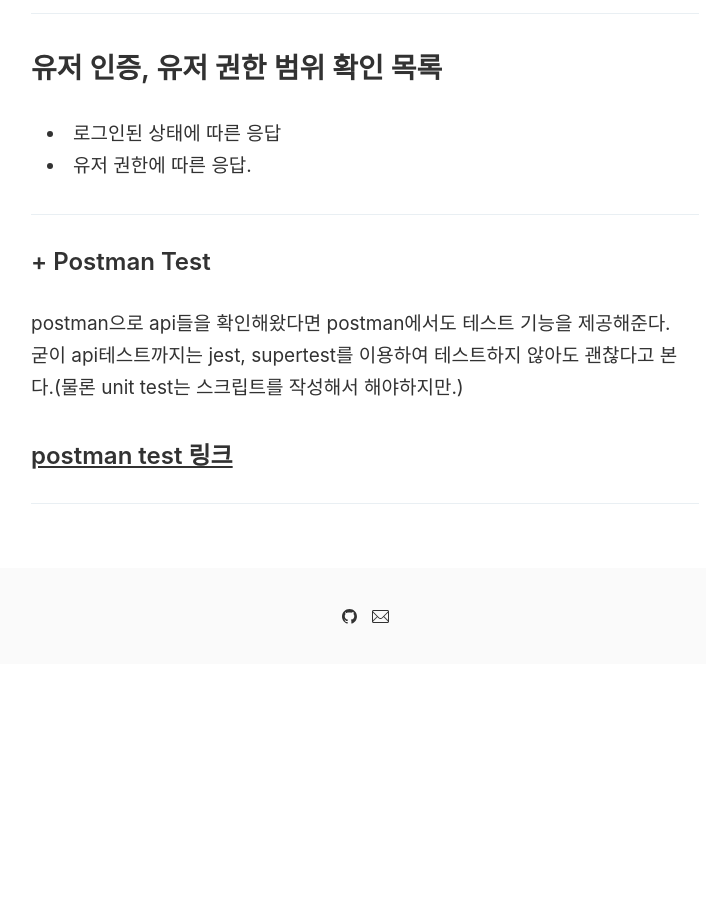
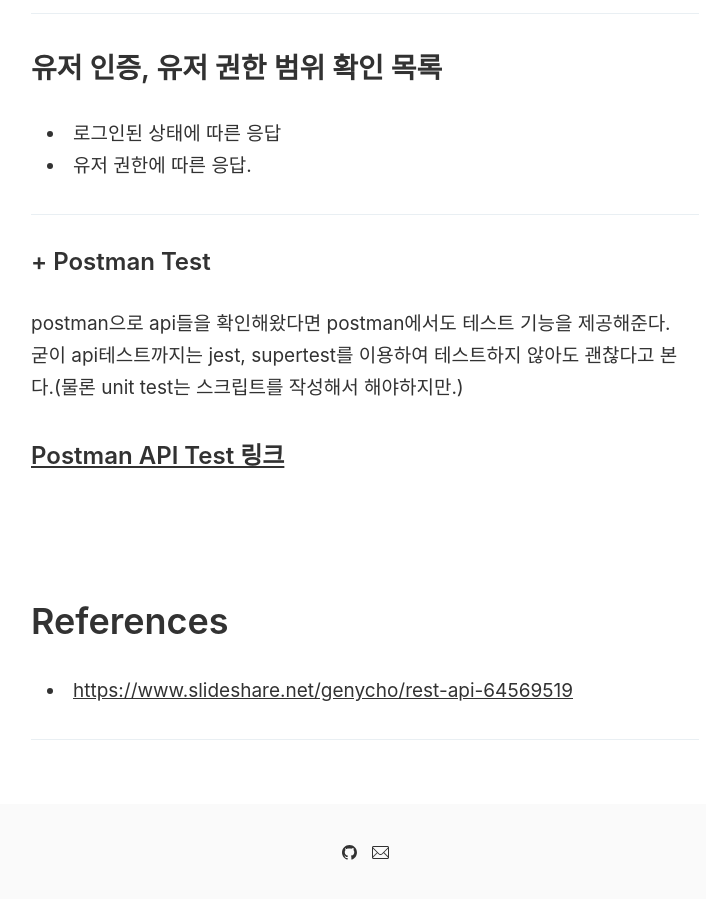
Before and after one commit to dont-think-about-too-much/dont-think-about-too-much.github.io, a Jekyll site: the page built from _posts/2021-05-28-api-test-what-to-do.md, in a window 1280 px wide and 900 px high, scrolled down 1488 px. Shown: the whole window, without its empty margins (275-981 px from the left). Built offline with Jekyll 4.4.1, drawn with Linux system fonts in a browser that asks for light colours; before the commit the page ends 2152 px from its top, so only the background shows below that.

Commit message:
fix(whattodoapi): reference 추가

```diff
--- a/_posts/2021-05-28-api-test-what-to-do.md
+++ b/_posts/2021-05-28-api-test-what-to-do.md
@@ -48,4 +48,8 @@ tags: [Node, Backend, API TEST]
 ### + Postman Test
 postman으로 api들을 확인해왔다면 postman에서도 테스트 기능을 제공해준다. <br>
 굳이 api테스트까지는 jest, supertest를 이용하여 테스트하지 않아도 괜찮다고 본다.(물론 unit test는 스크립트를 작성해서 해야하지만.)<br>
-### [postman test 링크](https://learning.postman.com/docs/writing-scripts/test-scripts/)
+### [Postman API Test 링크](https://learning.postman.com/docs/writing-scripts/test-scripts/)
+
+<br><br>
+# References
+- [https://www.slideshare.net/genycho/rest-api-64569519](https://www.slideshare.net/genycho/rest-api-64569519)
```
